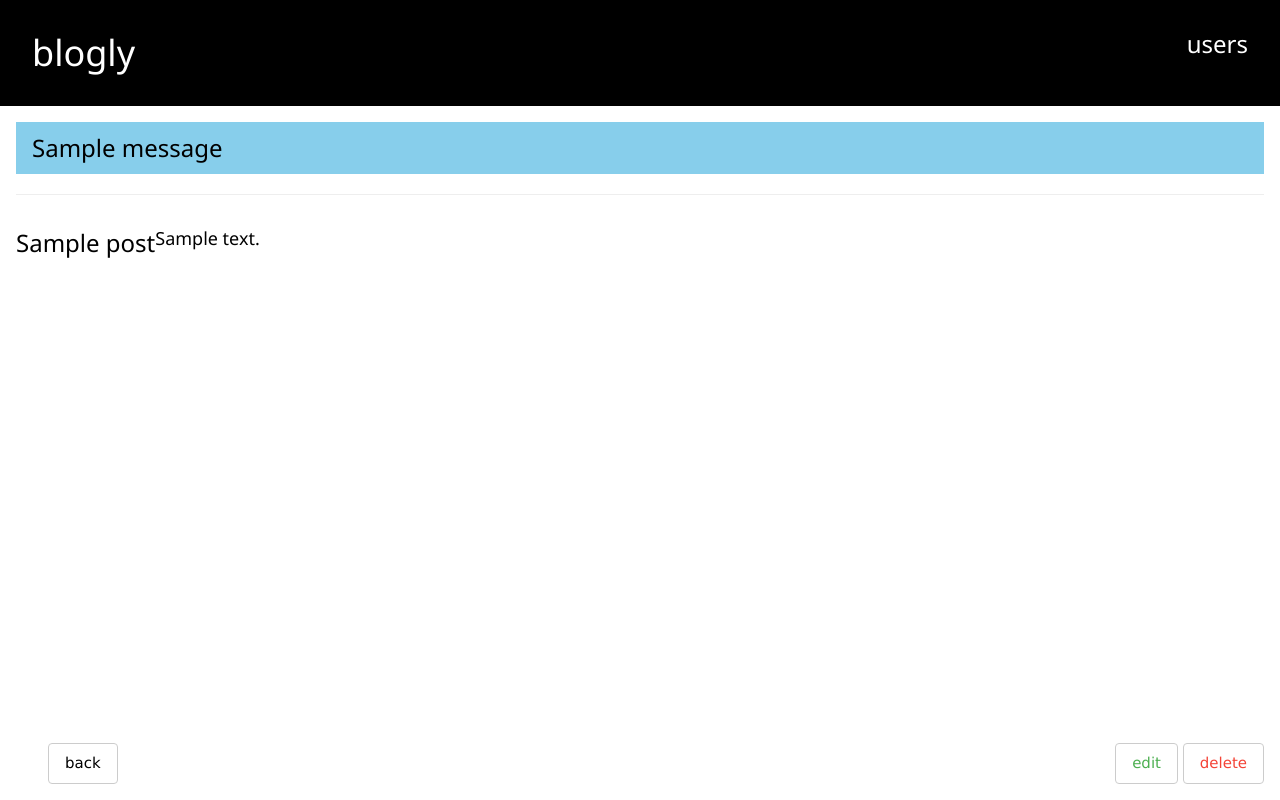
After one commit to jcunningham3/blogly, a Flask app: page /post/view/1 in a window 1280 px wide. The commit adds this page. Run offline with Flask 2, Linux system fonts and the light colour scheme; tables that the repository leaves empty hold one stand-in row (values such as "Sample post"); one stand-in notice (Sample message) is shown.

Commit message:
2nd commit here is for the second exercise for the Blogly Exercise

```diff
--- a/app.py
+++ b/app.py
@@ -1,11 +1,12 @@
 from flask import Flask, request, flash, render_template, session, redirect
-from models import db, connect_db, Users
+from models import db, connect_db, Users, Posts
 
 app = Flask(__name__)
 
 app.config['SQLALCHEMY_DATABASE_URI'] = 'postgresql:///blogly_db'
 app.config['SQLALCHEMY_TRACK_MODIFICATIONS'] = False
 app.config['SQLALCHEMY_ECHO'] = True
+app.config['SECRET_KEY'] = 'crowBottom'
 
 connect_db(app)
 
@@ -14,7 +15,12 @@ connect_db(app)
 
 @app.route('/')
 def homepage():
-    return render_template('home.html')
+    # show posts from users
+    posts = Posts.query.limit(5).all()
+    users = Users.query.all()
+    return render_template('home.html', posts=posts, users=users)
+
+# USER ROUTES ##################################################################
 
 @app.route('/users/list')
 # Show all users in the system
@@ -22,17 +28,20 @@ def show_users():
     users = Users.query.all()
     return render_template('show_users.html', users=users)
 
-@app.route('/users/profile/<int:user_id>')
+@app.route('/users/profile/<int:id>')
 # Show a user and their profile
-def user_profile(user_id):
-    user = Users.query.get_or_404(user_id)
-    return render_template('user_profile.html', user=user)
+def user_profile(id):
+    user = Users.query.get_or_404(id)
+    posts = Posts.query.all()
+    return render_template('user_profile.html', user=user, posts=posts)
 
 @app.route('/users/add')
+# add a new user form
 def add_a_user():
     return render_template('add_a_user.html')
 
 @app.route('/create', methods=['POST'])
+# post the new user
 def create_a_user():
     first_name = request.form['first_name']
     last_name = request.form['last_name']
@@ -40,9 +49,11 @@ def create_a_user():
     new_user = Users(first_name=first_name, last_name=last_name)
     db.session.add(new_user)
     db.session.commit()
+    flash(f"Added {first_name} {last_name}!")
     return redirect('/users/list')
 
 @app.route('/edit/<int:user_id>', methods=['POST'])
+# edit a user and post it
 def edit_user(user_id):
     user = Users.query.get_or_404(user_id)
 
@@ -50,11 +61,50 @@ def edit_user(user_id):
     user.last_name = request.form['last_name']
     user.img_url = request.form['img_url']
     db.session.commit()
+    flash(f"Edited {user.first_name} {user.last_name}!")
     return redirect(f'/users/profile/{user_id}')
 
 @app.route('/user/delete/<int:user_id>', methods=['POST'])
+# delete a user and post it
 def delete_user(user_id):
     user = Users.query.get_or_404(user_id)
     db.session.delete(user)
     db.session.commit()
+    flash(f"Deleted {user.first_name} {user.last_name}!")
     return redirect('/users/list')
+
+# USER POSTS ROUTES ##################################################################
+
+@app.route('/post/create/<int:user_id>', methods=["POST"])
+# create a new post
+def create_a_post(user_id):
+    title = request.form['title']
+    content = request.form['content']
+    new_post = Posts(title=title, content=content, user_id=user_id)
+    db.session.add(new_post)
+    db.session.commit()
+    flash("Post added!")
+    return redirect(f'/users/profile/{user_id}')
+
+@app.route('/post/view/<int:post_id>')
+def view_a_post(post_id):
+    post = Posts.query.get_or_404(post_id)
+    return render_template('view_post.html', post=post)
+
+@app.route('/edit/post/<int:post_id>', methods=['POST'])
+# edit a user and post it
+def edit_post(post_id):
+    post = Posts.query.get_or_404(post_id)
+    post.title = request.form['title']
+    post.content = request.form['content']
+    db.session.commit()
+    flash(f"Edited {post.title}")
+    return redirect(f'/post/view/{post.id}')
+
+@app.route('/delete/post/<int:post_id>', methods=['POST'])
+def delete_post(post_id):
+    post = Posts.query.get_or_404(post_id)
+    db.session.delete(post)
+    db.session.commit()
+    flash(f'{post.title} post deleted!')
+    return redirect(f'/users/profile/{post.user_id}')
--- a/templates/base.html
+++ b/templates/base.html
@@ -1,10 +1,12 @@
 <!DOCTYPE html>
 <html lang="en" dir="ltr">
+
 <head>
   <meta charset="utf-8">
   <title>{% block title %}BLOGLY{% endblock %}</title>
   <link rel="stylesheet" href="https://www.w3schools.com/w3css/4/w3.css">
 </head>
+
 <body>
   <!-- navigation -->
   <div class="w3-bar w3-black">
@@ -16,6 +18,7 @@
         </div>
       </a>
     </div>
+
     <!-- user list btn -->
     <div class="w3-bar-item w3-right">
       <a href="/users/list">
@@ -26,9 +29,17 @@
     </div>
   </div>
 
+  <!-- flashed messages -->
+  <div class="w3-margin w3-light-blue">
+    {% for msg in get_flashed_messages() %}
+    <h3 class="w3-padding">{{msg}}</h3>
+    {% endfor %}
+  </div>
+
   <!-- main content -->
   <div class="w3-margin">
     {% block content %}{% endblock %}
   </div>
 </body>
+
 </html>
--- /dev/null
+++ b/templates/view_post.html
@@ -0,0 +1,62 @@
+{% extends 'base.html' %}
+{% block title %}POST{% endblock %}
+{% block content %}
+<hr>
+<div class="w3-card-4" style="width:60%;">
+  <h3 class="w3-left">{{ post.title }}</h3>
+  <h5 class="w3-left">{{ post.content }}</h5>
+  <div class="w3-tiny"></div>
+</div>
+
+<div class="w3-bottom">
+  <div class="w3-container w3-margin w3-left">
+    <a href="/users/profile/{{post.user_id}}"><div class="w3-btn w3-ripple w3-border w3-round">back</div></a>
+  </div>
+
+  <div class="w3-container w3-margin w3-right">
+    <div class="w3-btn w3-ripple w3-border w3-round w3-text-green" onclick="document.getElementById('id01').style.display='block'">edit</div>
+    <div class="w3-btn w3-ripple w3-border w3-round w3-text-red" onclick="document.getElementById('id02').style.display='block'">delete</div>
+  </div>
+</div>
+
+<!-- MODALS -->
+<!-- edit post modal -->
+<div id="id01" class="w3-modal">
+  <div class="w3-modal-content">
+    <div class="w3-container">
+      <span onclick="document.getElementById('id01').style.display='none'" class="w3-button w3-display-topright">&times;</span>
+      <div class="w3-green w3-padding">
+        <h3>Edit {{post.title}} Post?</h3>
+      </div>
+      <form class="w3-container" action="/edit/post/{{post.id}}" method="post">
+        <p>
+          <label>Title</label>
+          <input type="text" name="title" value="{{post.title}}">
+        </p>
+        <p>
+          <label>Content</label>
+          <input type="text" name="content" value="{{post.content}}">
+        </p>
+        <button class="w3-ripple w3-round w3-right w3-green">submit changes</button>
+      </form>
+    </div>
+  </div>
+</div>
+
+<!-- delete post modal -->
+<div id="id02" class="w3-modal">
+  <div class="w3-modal-content">
+    <div class="w3-container">
+      <span onclick="document.getElementById('id02').style.display='none'" class="w3-button w3-display-topright">&times;</span>
+      <div class="w3-red w3-padding">
+        <h3>Delete {{post.title}} Post?</h3>
+      </div>
+      <form class="w3-container" action="/delete/post/{{post.id}}" method="post">
+        <button class="w3-ripple w3-round w3-right w3-red w3-padding w3-margin">delete</button>
+      </form>
+    </div>
+  </div>
+</div>
+
+
+{% endblock %}
```
Also changed, not shown: models.py (+13 -1 lines), seed.py (+7 -2 lines), templates/home.html (+14 -1 lines), templates/show_users.html (+11 -1 lines), templates/user_profile.html (+33 -1 lines), static/img/blank_avatar.jpg (deleted), static/img/blank_avatar.png (added). Lines whose indentation alone changed are shown as unchanged.
